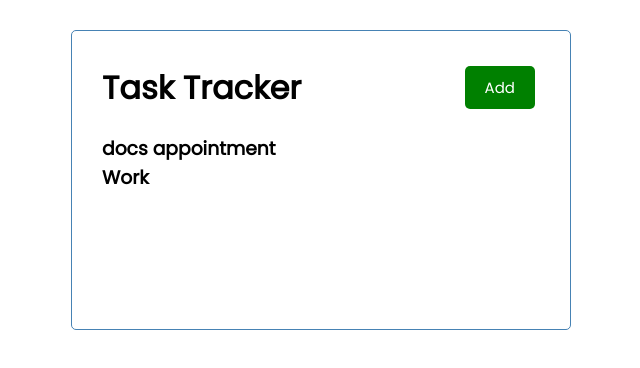
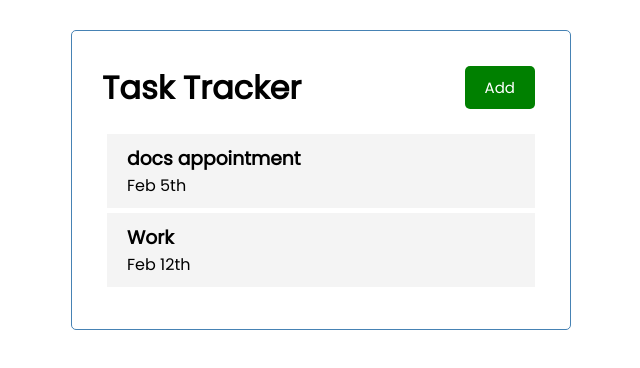
Before and after one commit to cod3rShea/Task-tracker, a React (Create React App) app: page / in a window 1280 px wide. Shown: the top 368 px of the page, without its empty margins (319-959 px from the left). Built offline with nearby package versions, Linux system fonts and the light colour scheme.

Commit message:
break task into single compontent and bring it into Task component

```diff
--- a/package.json
+++ b/package.json
@@ -8,6 +8,7 @@
     "@testing-library/user-event": "^12.6.3",
     "react": "^17.0.1",
     "react-dom": "^17.0.1",
+    "react-icons": "^4.2.0",
     "react-scripts": "4.0.2",
     "web-vitals": "^1.1.0"
   },
--- /dev/null
+++ b/src/components/Task.js
@@ -0,0 +1,10 @@
+const Task = ({ task }) => {
+    return (
+        <div className="task">
+            <h3>{task.text}</h3>
+            <p>{task.day}</p>
+        </div>
+    )
+}
+
+export default Task
--- a/src/components/Tasks.js
+++ b/src/components/Tasks.js
@@ -1,11 +1,13 @@
+import Task from './Task'
 const Tasks = ( {tasks} ) => {
 
     return (
         <>
             {tasks.map((task) => (
-                <h3 key={task.id}>
-                    {task.text}
-                </h3>
+                <Task
+                    key={task.id}
+                    task={task}
+                />
             ))}
         </>
     )
```
Also changed, not shown: 1 other file (tests, documents, lock files or other folders).
